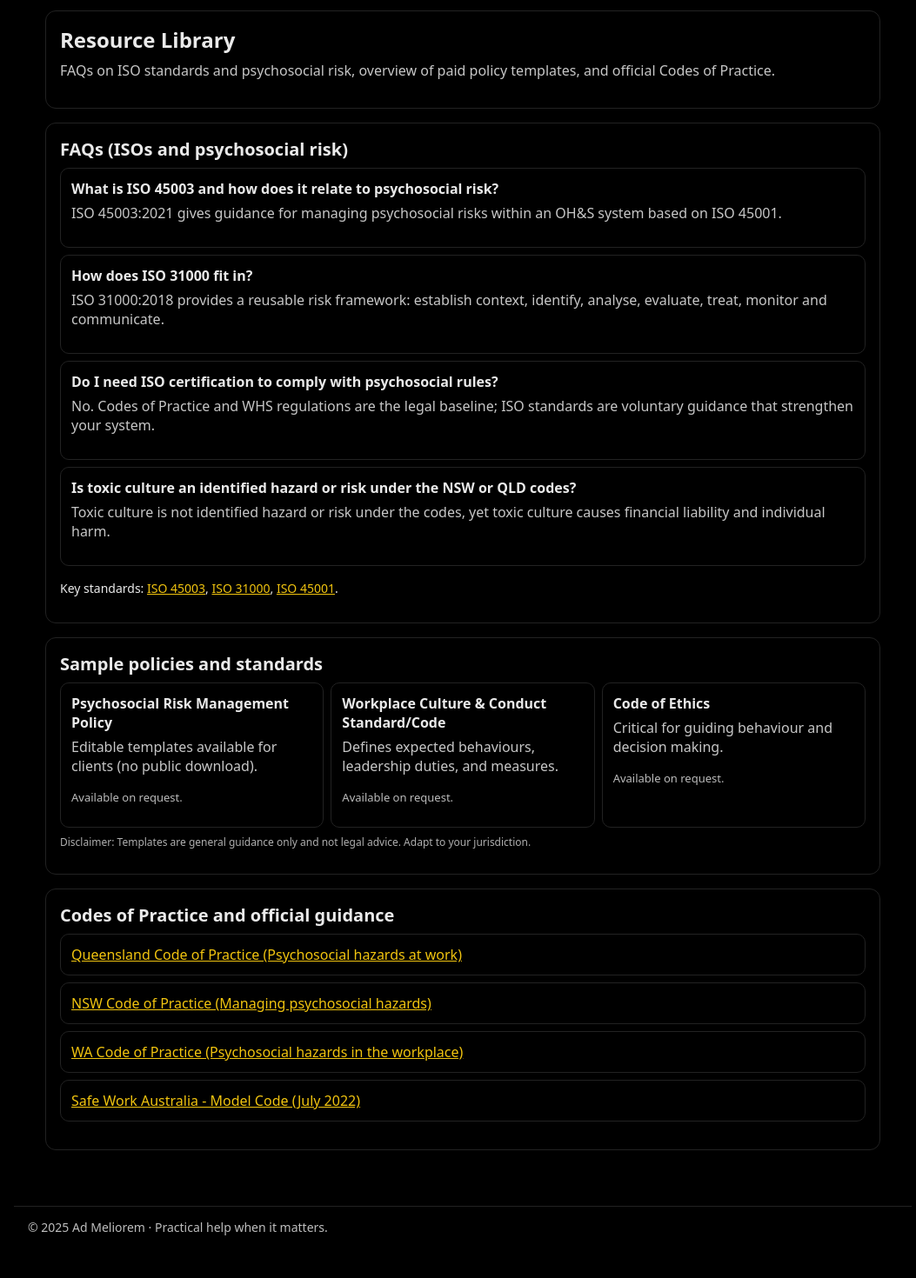
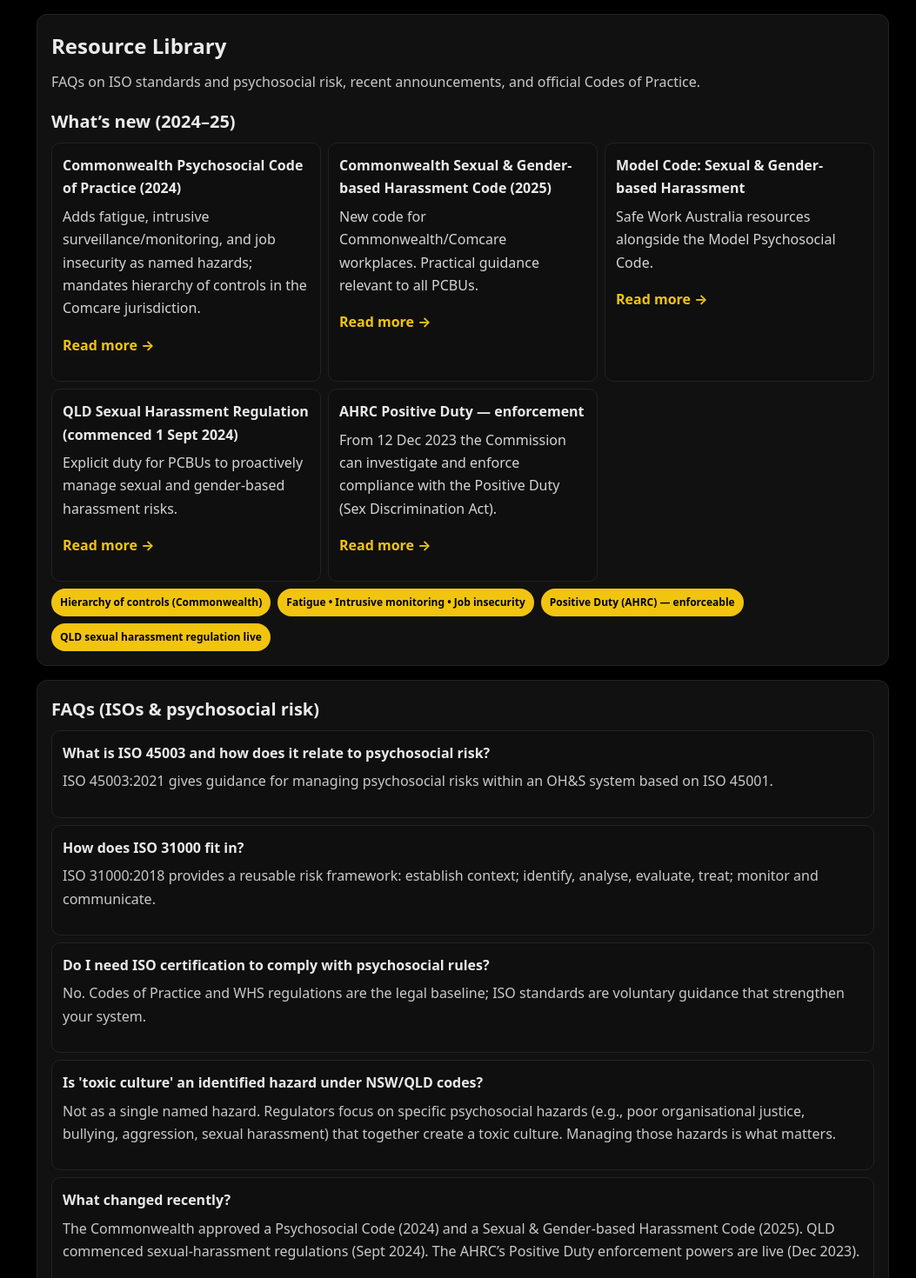
Before and after one commit to AlbertoRMelgoza/AdMeliorem, a Next.js app: page /resources in a window 1280 px wide. Shown: the part 60-1530 px from the top of the page at 87% size, without its empty margins (108-1161 px from the left). Before the commit the page ends 1505 px from the top, so only its background shows below. Built offline with nearby package versions, Linux system fonts and the light colour scheme.

Commit message:
Update page.tsx

```diff
--- a/app/resources/page.tsx
+++ b/app/resources/page.tsx
@@ -1,5 +1,19 @@
+// app/resources/page.tsx
+import type { CSSProperties } from "react";
+
+export const metadata = {
+  title: "Resource Library — Ad Meliorem",
+  description:
+    "FAQs on ISO standards and psychosocial risk, announcements, and official Codes of Practice.",
+};
+
 export default function Page() {
-  const linkStyle = { color: "#f1c40f", textDecoration: "underline" };
+  const wrap: CSSProperties = { maxWidth: 980, margin: "28px auto", padding: "0 16px", lineHeight: 1.65 };
+  const section: CSSProperties = { border: "1px solid #222", borderRadius: 12, padding: 16, marginBottom: 16, background: "#111" };
+  const linkStyle: CSSProperties = { color: "#f1c40f", textDecoration: "none", fontWeight: 700 };
+  const chipRow: CSSProperties = { display: "flex", flexWrap: "wrap", gap: 8, marginTop: 8 };
+  const chip: CSSProperties = { display: "inline-block", background: "#f1c40f", color: "#000", borderRadius: 9999, padding: "6px 10px", fontWeight: 800, fontSize: 12 };
+  const grid: CSSProperties = { display: "grid", gap: 8, gridTemplateColumns: "repeat(auto-fit, minmax(260px, 1fr))", marginTop: 8 };
 
   const faq = [
     {
@@ -8,63 +22,125 @@ export default function Page() {
     },
     {
       q: "How does ISO 31000 fit in?",
-      a: "ISO 31000:2018 provides a reusable risk framework: establish context, identify, analyse, evaluate, treat, monitor and communicate."
+      a: "ISO 31000:2018 provides a reusable risk framework: establish context; identify, analyse, evaluate, treat; monitor and communicate."
     },
     {
       q: "Do I need ISO certification to comply with psychosocial rules?",
       a: "No. Codes of Practice and WHS regulations are the legal baseline; ISO standards are voluntary guidance that strengthen your system."
     },
     {
-      q: "Is toxic culture an identified hazard or risk under the NSW or QLD codes?",
-      a: "Toxic culture is not identified hazard or risk under the codes, yet toxic culture causes financial liability and individual harm."
+      q: "Is 'toxic culture' an identified hazard under NSW/QLD codes?",
+      a: "Not as a single named hazard. Regulators focus on specific psychosocial hazards (e.g., poor organisational justice, bullying, aggression, sexual harassment) that together create a toxic culture. Managing those hazards is what matters."
+    },
+    {
+      q: "What changed recently?",
+      a: "The Commonwealth approved a Psychosocial Code (2024) and a Sexual & Gender-based Harassment Code (2025). QLD commenced sexual-harassment regulations (Sept 2024). The AHRC’s Positive Duty enforcement powers are live (Dec 2023)."
+    }
+  ];
+
+  const announcements = [
+    {
+      title: "Commonwealth Psychosocial Code of Practice (2024)",
+      blurb: "Adds fatigue, intrusive surveillance/monitoring, and job insecurity as named hazards; mandates hierarchy of controls in the Comcare jurisdiction.",
+      href: "https://www.comcare.gov.au/safe-healthy-work/prevent-harm/changes-to-whs-laws"
+    },
+    {
+      title: "Commonwealth Sexual & Gender-based Harassment Code (2025)",
+      blurb: "New code for Commonwealth/Comcare workplaces. Practical guidance relevant to all PCBUs.",
+      href: "https://www.comcare.gov.au/about/news-events/news/new-whs-code"
+    },
+    {
+      title: "Model Code: Sexual & Gender-based Harassment",
+      blurb: "Safe Work Australia resources alongside the Model Psychosocial Code.",
+      href: "https://www.safeworkaustralia.gov.au/safety-topic/hazards/sexual-and-gender-based-harassment/resources"
+    },
+    {
+      title: "QLD Sexual Harassment Regulation (commenced 1 Sept 2024)",
+      blurb: "Explicit duty for PCBUs to proactively manage sexual and gender-based harassment risks.",
+      href: "https://www.worksafe.qld.gov.au/news-and-events/newsletters/esafe-newsletters/esafe-editions/esafe/december-2024/supporting-businesses-to-understand-their-requirements-under-the-new-sexual-harassment-regulations"
+    },
+    {
+      title: "AHRC Positive Duty — enforcement",
+      blurb: "From 12 Dec 2023 the Commission can investigate and enforce compliance with the Positive Duty (Sex Discrimination Act).",
+      href: "https://humanrights.gov.au/sites/default/files/2023-08/Guidelines%20for%20Complying%20with%20the%20Positive%20Duty%20%282023%29.pdf"
     }
   ];
 
   const policies = [
     { title: "Psychosocial Risk Management Policy", blurb: "Editable templates available for clients (no public download)." },
     { title: "Workplace Culture & Conduct Standard/Code", blurb: "Defines expected behaviours, leadership duties, and measures." },
-    { title: "Code of Ethics", blurb: "Critical for guiding behaviour and decision making." }
+    { title: "Code of Ethics", blurb: "Ethical principles beyond compliance to guide behaviour and decision-making." }
   ];
 
   const codeLinks = [
-    { name: "Queensland Code of Practice (Psychosocial hazards at work)", href: "https://www.worksafe.qld.gov.au/__data/assets/pdf_file/0025/104857/managing-the-risk-of-psychosocial-hazards-at-work-code-of-practice.pdf" },
-    { name: "NSW Code of Practice (Managing psychosocial hazards)", href: "https://www.safework.nsw.gov.au/__data/assets/pdf_file/0004/983353/Code-of-Practice_Managing-psychosocial-hazards.pdf" },
-    { name: "WA Code of Practice (Psychosocial hazards in the workplace)", href: "https://www.worksafe.wa.gov.au/sites/default/files/atoms/files/221154_cp_psychosocialhazards.pdf" },
-    { name: "Safe Work Australia - Model Code (July 2022)", href: "https://www.safeworkaustralia.gov.au/sites/default/files/2022-08/model_code_of_practice_-_managing_psychosocial_hazards_at_work_25082022_0.pdf" }
+    // Commonwealth (Comcare) — current
+    { name: "Commonwealth Code — Managing Psychosocial Hazards (2024)", href: "https://www.legislation.gov.au/F2024L01380/asmade/2024-11-01/text/original/pdf" },
+    { name: "Commonwealth Code — Sexual & Gender-based Harassment (2025)", href: "https://www.legislation.gov.au/F2025L00326/asmade/2025-03-07/text/original/pdf" },
+
+    // Model codes
+    { name: "Safe Work Australia — Model Code: Managing Psychosocial Hazards (2022)", href: "https://www.safeworkaustralia.gov.au/doc/model-code-practice-managing-psychosocial-hazards-work" },
+    { name: "Safe Work Australia — Model Code: Sexual & Gender-based Harassment", href: "https://www.safeworkaustralia.gov.au/safety-topic/hazards/sexual-and-gender-based-harassment/resources" },
+
+    // States/territories (your existing picks)
+    { name: "Queensland Code of Practice — Psychosocial hazards at work", href: "https://www.worksafe.qld.gov.au/__data/assets/pdf_file/0025/104857/managing-the-risk-of-psychosocial-hazards-at-work-code-of-practice.pdf" },
+    { name: "NSW Code of Practice — Managing psychosocial hazards", href: "https://www.safework.nsw.gov.au/__data/assets/pdf_file/0004/983353/Code-of-Practice_Managing-psychosocial-hazards.pdf" },
+    { name: "WA Code of Practice — Psychosocial hazards in the workplace", href: "https://www.worksafe.wa.gov.au/sites/default/files/atoms/files/221154_cp_psychosocialhazards.pdf" }
   ];
 
   return (
-    <main style={{ maxWidth: 960, margin: "0 auto", padding: "24px 16px" }}>
-      <section style={{ border: "1px solid #222", borderRadius: 12, padding: 16, marginBottom: 16 }}>
+    <main style={wrap}>
+      <section style={section}>
         <h1 style={{ margin: 0, fontSize: 24 }}>Resource Library</h1>
         <p style={{ marginTop: 8, opacity: 0.85 }}>
-          FAQs on ISO standards and psychosocial risk, overview of paid policy templates, and official Codes of Practice.
+          FAQs on ISO standards and psychosocial risk, recent announcements, and official Codes of Practice.
         </p>
+
+        {/* What's new / announcements */}
+        <h2 style={{ margin: "12px 0 6px 0", fontSize: 20 }}>What’s new (2024–25)</h2>
+        <div style={grid}>
+          {announcements.map((a, i) => (
+            <div key={i} style={{ border: "1px solid #222", borderRadius: 10, padding: 12, background: "#0f0f0f" }}>
+              <p style={{ margin: 0, fontWeight: 700 }}>{a.title}</p>
+              <p style={{ marginTop: 6, opacity: 0.9 }}>{a.blurb}</p>
+              <p style={{ marginTop: 6 }}>
+                <a href={a.href} target="_blank" rel="noopener noreferrer" style={linkStyle}>Read more →</a>
+              </p>
+            </div>
+          ))}
+        </div>
+
+        {/* Fast chips people like to copy into board packs */}
+        <div style={chipRow}>
+          <span style={chip}>Hierarchy of controls (Commonwealth)</span>
+          <span style={chip}>Fatigue • Intrusive monitoring • Job insecurity</span>
+          <span style={chip}>Positive Duty (AHRC) — enforceable</span>
+          <span style={chip}>QLD sexual harassment regulation live</span>
+        </div>
       </section>
 
-      <section style={{ border: "1px solid #222", borderRadius: 12, padding: 16, marginBottom: 16 }}>
-        <h2 style={{ margin: 0, fontSize: 20 }}>FAQs (ISOs and psychosocial risk)</h2>
+      <section style={section}>
+        <h2 style={{ margin: 0, fontSize: 20 }}>FAQs (ISOs & psychosocial risk)</h2>
         <ul style={{ padding: 0, listStyle: "none", marginTop: 8 }}>
           {faq.map((f, i) => (
-            <li key={i} style={{ border: "1px solid #222", borderRadius: 10, padding: 12, marginTop: 8 }}>
+            <li key={i} style={{ border: "1px solid #222", borderRadius: 10, padding: 12, marginTop: 8, background: "#0f0f0f" }}>
               <p style={{ margin: 0, fontWeight: 600 }}>{f.q}</p>
               <p style={{ marginTop: 6, opacity: 0.85 }}>{f.a}</p>
             </li>
           ))}
         </ul>
         <p style={{ marginTop: 8, fontSize: 14 }}>
-          Key standards:{" "}
+          Key standards:&nbsp;
           <a href="https://www.iso.org/standard/64283.html" target="_blank" rel="noopener noreferrer" style={linkStyle}>ISO 45003</a>,{" "}
           <a href="https://www.iso.org/standard/65694.html" target="_blank" rel="noopener noreferrer" style={linkStyle}>ISO 31000</a>,{" "}
           <a href="https://www.iso.org/standard/63787.html" target="_blank" rel="noopener noreferrer" style={linkStyle}>ISO 45001</a>.
         </p>
       </section>
 
-      <section style={{ border: "1px solid #222", borderRadius: 12, padding: 16, marginBottom: 16 }}>
-        <h2 style={{ margin: 0, fontSize: 20 }}>Sample policies and standards</h2>
-        <div style={{ display: "grid", gap: 8, gridTemplateColumns: "repeat(auto-fit, minmax(260px, 1fr))", marginTop: 8 }}>
+      <section style={section}>
+        <h2 style={{ margin: 0, fontSize: 20 }}>Sample policies & standards</h2>
+        <div style={grid}>
           {policies.map((p, i) => (
-            <div key={i} style={{ border: "1px solid #222", borderRadius: 10, padding: 12 }}>
+            <div key={i} style={{ border: "1px solid #222", borderRadius: 10, padding: 12, background: "#0f0f0f" }}>
               <p style={{ margin: 0, fontWeight: 600 }}>{p.title}</p>
               <p style={{ marginTop: 6, opacity: 0.85 }}>{p.blurb}</p>
               <p style={{ marginTop: 6, fontSize: 13, opacity: 0.8 }}>Available on request.</p>
@@ -76,11 +152,11 @@ export default function Page() {
         </p>
       </section>
 
-      <section style={{ border: "1px solid #222", borderRadius: 12, padding: 16 }}>
-        <h2 style={{ margin: 0, fontSize: 20 }}>Codes of Practice and official guidance</h2>
+      <section style={section}>
+        <h2 style={{ margin: 0, fontSize: 20 }}>Codes of Practice & official guidance</h2>
         <ul style={{ padding: 0, listStyle: "none", marginTop: 8 }}>
           {codeLinks.map((c, i) => (
-            <li key={i} style={{ border: "1px solid #222", borderRadius: 10, padding: 12, marginTop: 8 }}>
+            <li key={i} style={{ border: "1px solid #222", borderRadius: 10, padding: 12, marginTop: 8, background: "#0f0f0f" }}>
               <a href={c.href} target="_blank" rel="noopener noreferrer" style={linkStyle}>{c.name}</a>
             </li>
           ))}
```
